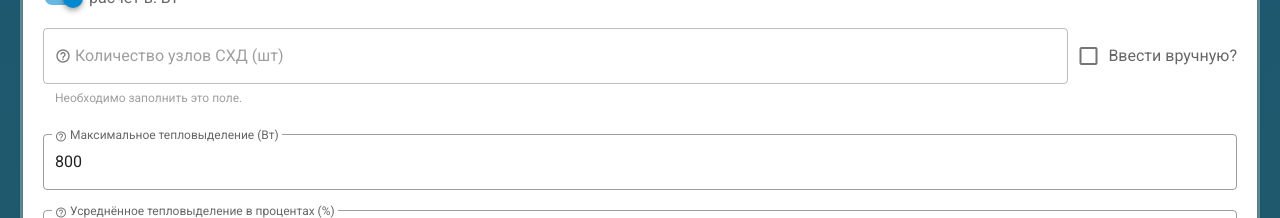
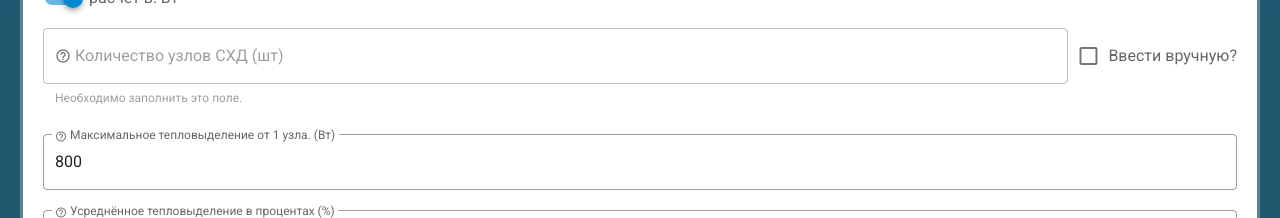
Before and after one commit to Axm749/SHD_Vue, a Vue app: page / in a window 1280 px wide. Shown: the part 1340-1558 px from the top of the page. Built offline with nearby package versions, Linux system fonts and the light colour scheme.

Commit message:
minor fix and redeploy

```diff
--- a/src/components/cooling.vue
+++ b/src/components/cooling.vue
@@ -530,7 +530,7 @@ export default {
 
 
         heat_label: function () {
-            return `Максимальное тепловыделение (${this.measureUnit})       `
+            return this.componentInfo.incomes[2].toString() +` (${this.measureUnit})       `
         },
         heat_label_description: function () {
             return this.componentInfo.incomes[2].toString() +` Измеряется в ${this.measureUnit}       `
```
